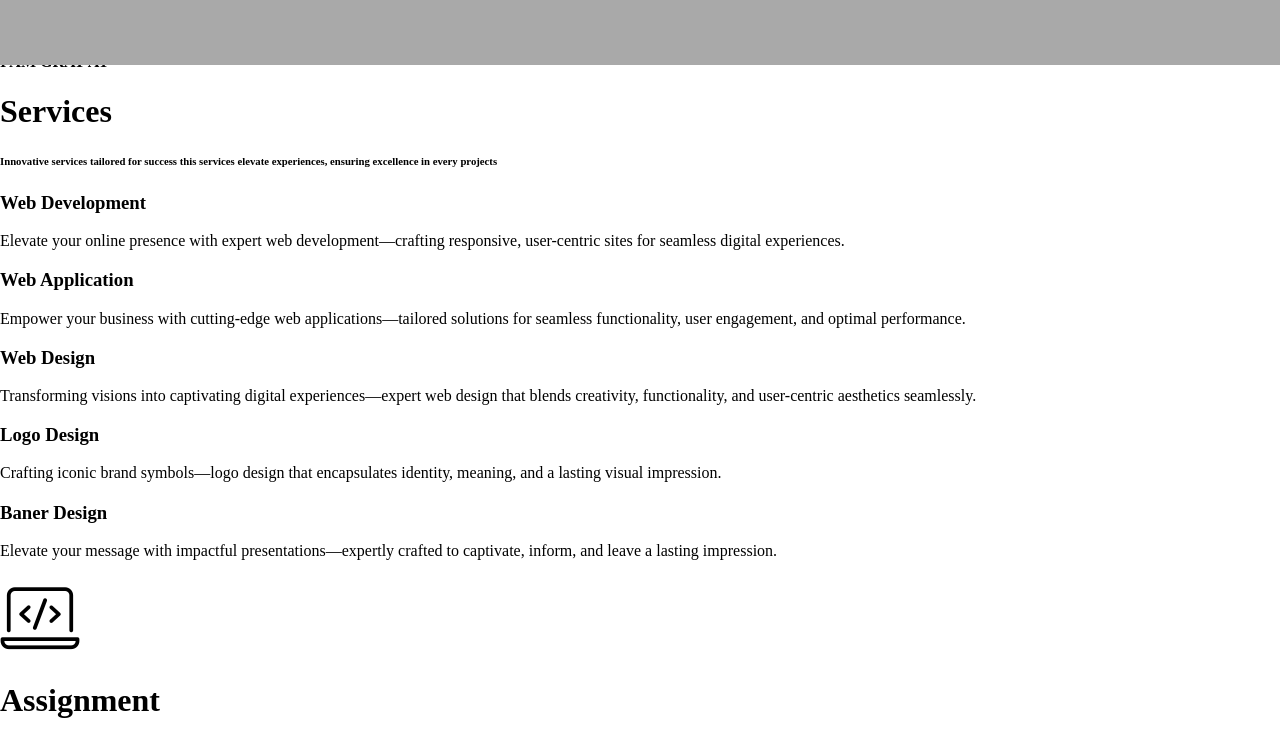
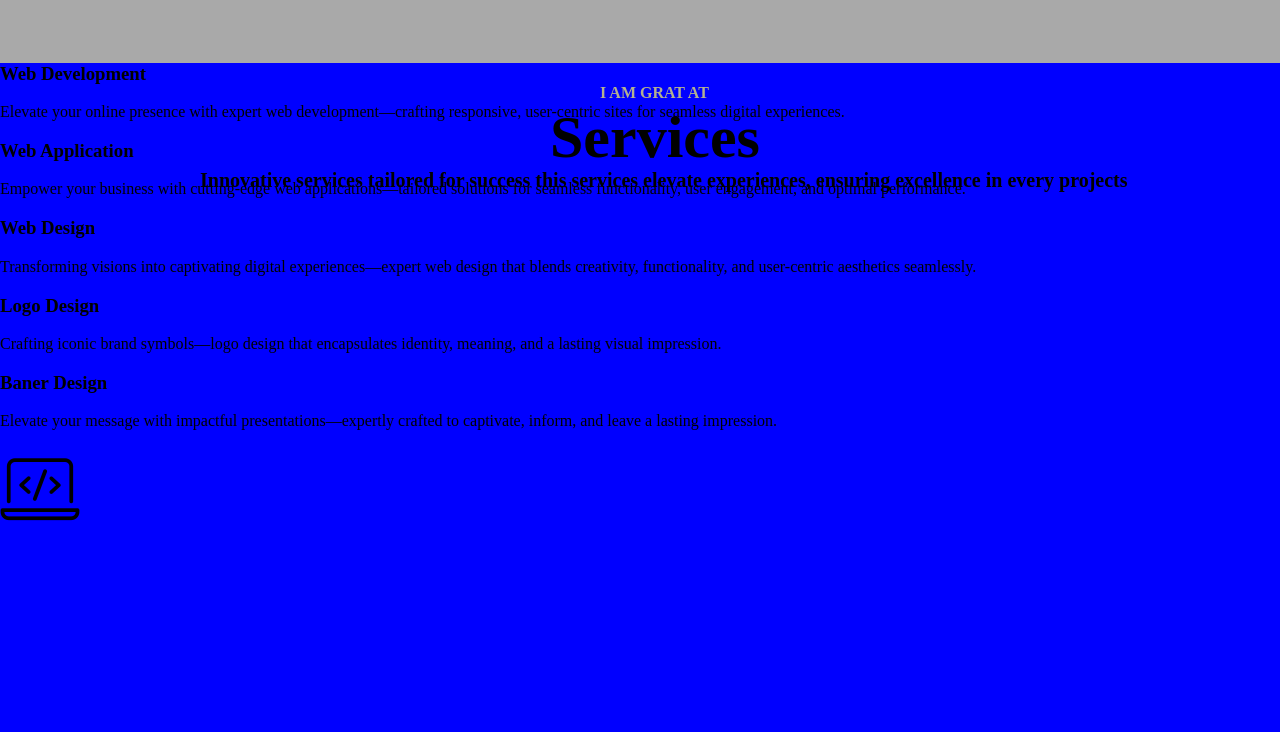
Before and after one commit to kavindu0818/Portfoliyo, a plain HTML site: page src/html/index.html in a window 1280 px wide. Shown: the part 2088-2820 px from the top of the page. Drawn offline with Linux system fonts and the light colour scheme.

Commit message:
development

```diff
--- a/src/css/Style.css
+++ b/src/css/Style.css
@@ -607,3 +607,30 @@ body{
     left: 100px;
     top: -10px;
 }
+
+#serviceSet{
+    position: relative;
+    height: 700px;
+    background-color: blue;
+    width: 1350px;
+    top: 12px;
+}
+
+#serviceH4{
+    position: absolute;
+    left: 600px;
+    color: rgb(179,177,143);
+}
+
+#serviceH1 {
+    position: absolute;
+    left: 550px;
+    font-size: 60px;
+}
+
+#serviceH6{
+    position: absolute;
+    left: 200px;
+    font-size: 20px;
+    top: 60px;
+}
--- a/src/html/index.html
+++ b/src/html/index.html
@@ -183,26 +183,26 @@
 </section>
 
 
-<section>
+<section id="serviceSet">
     <div>
-        <h4>I AM GRAT AT</h4>
-        <h1>Services</h1>
-        <h6>Innovative services tailored for success this services elevate experiences, ensuring excellence in every projects</h6>
+        <h4 id="serviceH4">I AM GRAT AT</h4>
+        <h1 id="serviceH1">Services</h1>
+        <h6 id="serviceH6">Innovative services tailored for success this services elevate experiences, ensuring excellence in every projects</h6>
     </div>
 
-    <div>
-        <h3>Web Development</h3>
-        <p>Elevate your online presence with expert web development—crafting responsive, user-centric sites for seamless digital experiences.</p>
+    <div id="wdDiv">
+        <h3 id="wdH3">Web Development</h3>
+        <p id="wdP">Elevate your online presence with expert web development—crafting responsive, user-centric sites for seamless digital experiences.</p>
     </div>
 
-    <div>
-        <h3>Web Application</h3>
-        <p>Empower your business with cutting-edge web applications—tailored solutions for seamless functionality, user engagement, and optimal performance.</p>
+    <div id="waDiv">
+        <h3 id="waH3">Web Application</h3>
+        <p id="waP">Empower your business with cutting-edge web applications—tailored solutions for seamless functionality, user engagement, and optimal performance.</p>
     </div>
 
-    <div>
-        <h3>Web Design</h3>
-        <p>Transforming visions into captivating digital experiences—expert web design that blends creativity, functionality, and user-centric aesthetics seamlessly.</p>
+    <div id="wbdDiv">
+        <h3 id="wbdH3">Web Design</h3>
+        <p id="wbdp">Transforming visions into captivating digital experiences—expert web design that blends creativity, functionality, and user-centric aesthetics seamlessly.</p>
     </div>
 
     <div>
```
